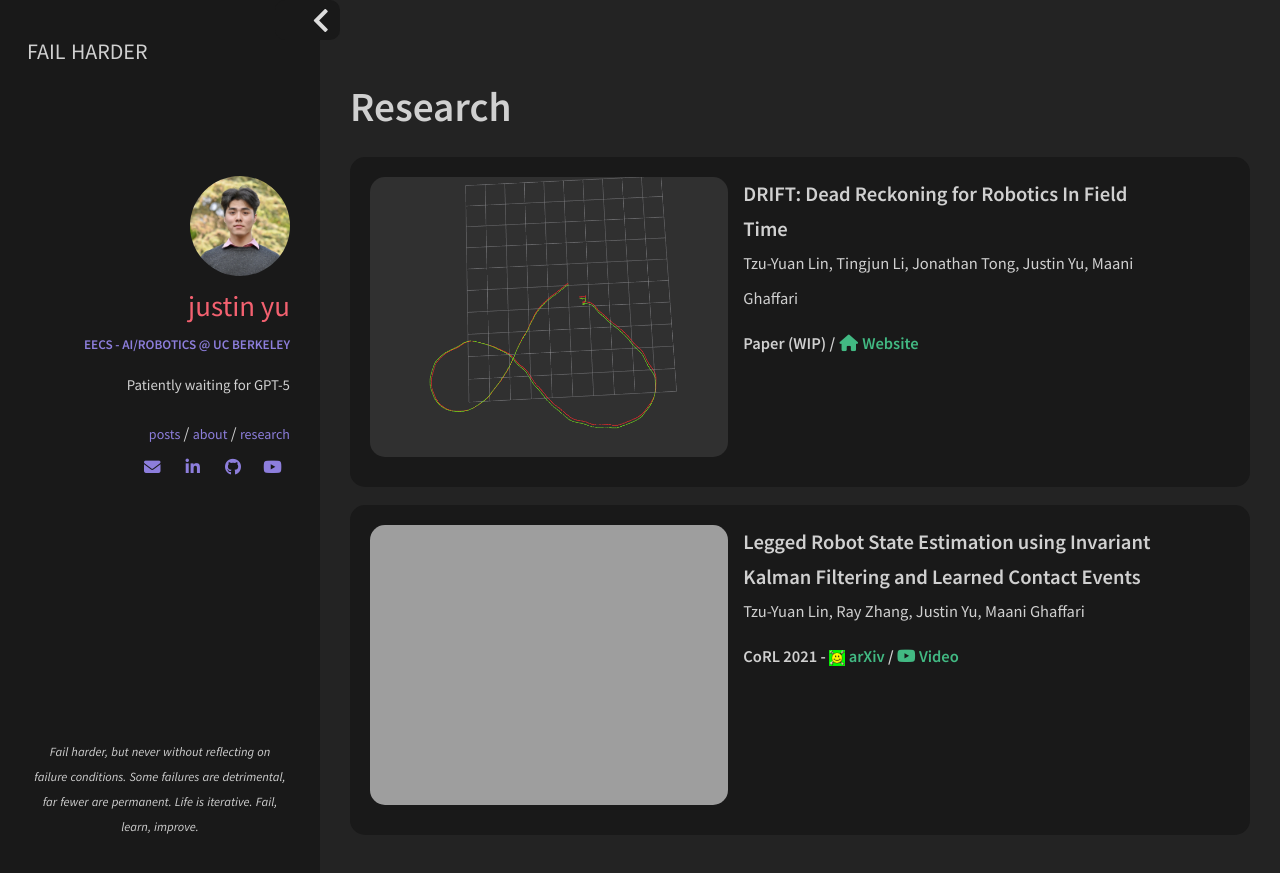
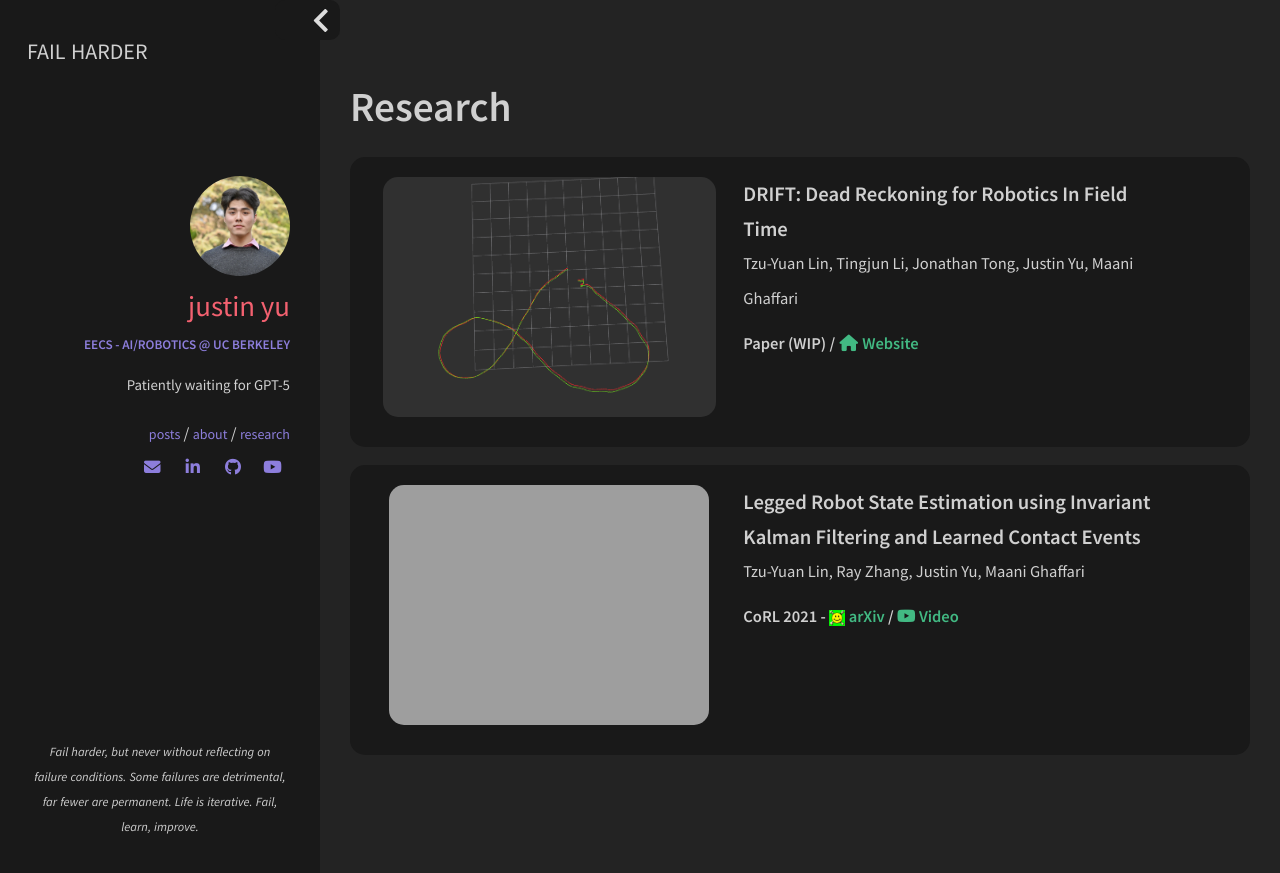
Before and after one commit to uynitsuj/uynitsuj.github.io, a Jekyll site: the page built from gresearch.html, in a window 1280 px wide. Shown: the top 873 px of the page. Built offline with Jekyll 4.4.1, drawn with Linux system fonts in a browser that asks for light colours; nearby versions of some CDN libraries.

Commit message:
resize rsrch imgs

```diff
--- a/_includes/sections/research.html
+++ b/_includes/sections/research.html
@@ -4,7 +4,7 @@
     <div class="col">
         <div class="col m5" style="float:middle; margin-right:15px; margin-bottom: 10px;">
             <img align="middle" class="hidden-md" style="margin:auto;border-radius:15px;display:block"
-                src="{{ site.url }}/img/pub/DRIFT.png" alt="{{ site.url }}/img/pub/DRIFT.png" height="280">
+                src="{{ site.url }}/img/pub/DRIFT.png" alt="{{ site.url }}/img/pub/DRIFT.png" height="240">
         </div>
         <div class="col m6 card-desc">
             <!-- TITLE -->
@@ -28,7 +28,7 @@
     <div class="col">
         <div class="col m5" style="float:middle; margin-right:15px; margin-bottom: 10px;">
             <img align="middle" class="hidden-md" style="margin:auto;border-radius:15px;display:block"
-                src="{{ site.url }}/img/pub/cheetah.png" alt="{{ site.url }}/img/pub/cheetah.png" height="280">
+                src="{{ site.url }}/img/pub/cheetah.png" alt="{{ site.url }}/img/pub/cheetah.png" height="240">
         </div>
         <div class="col m6 card-desc">
             <!-- TITLE -->
```
